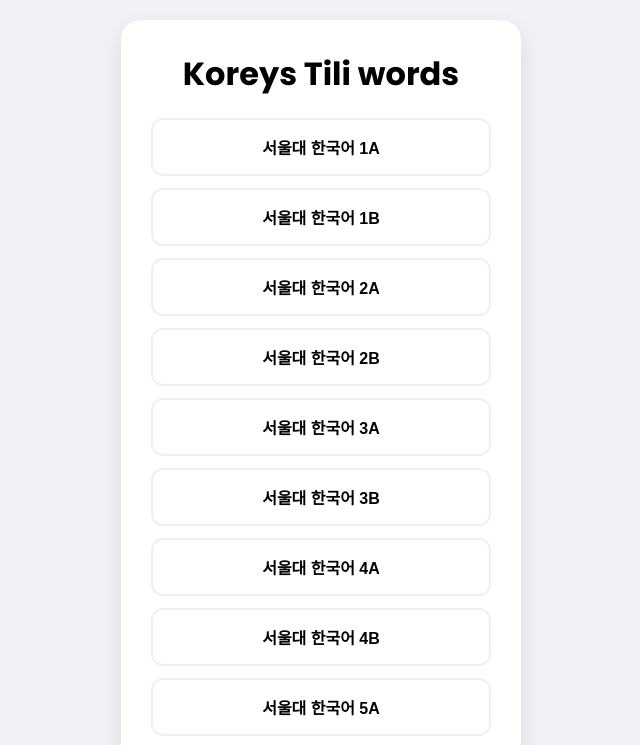
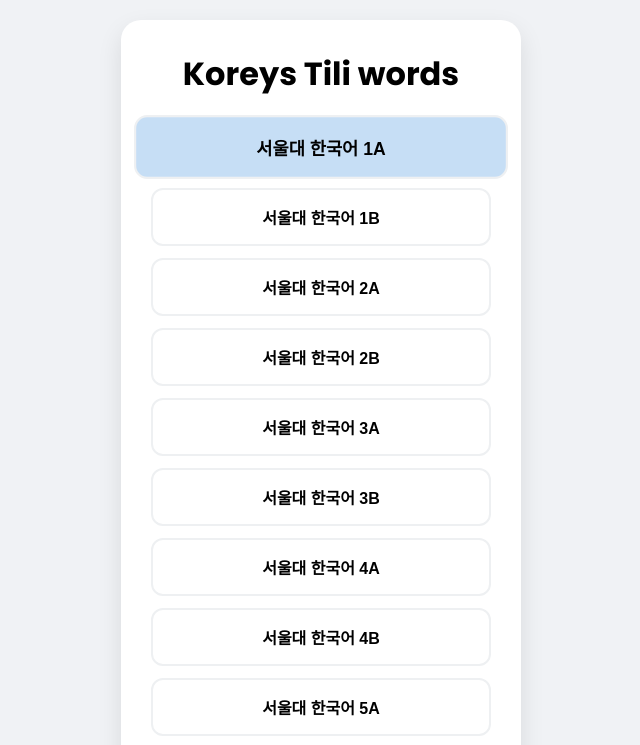
Before and after one commit to khojiakbar05/korean_words-web, a plain HTML site: page index.html in a window 1280 px wide. In both pictures the pointer is over the button 640 px from the left and 147 px from the top of the page. Shown: the top 745 px of the page, without its empty margins (319-959 px from the left). Drawn offline with Linux system fonts and the light colour scheme.

Commit message:
feat: fix: css part

```diff
--- a/style.css
+++ b/style.css
@@ -48,6 +48,11 @@ body {
     font-size: 16px;
     font-weight: 600;
     transition: all 0.3s;
+}
+
+.main-btn:hover {
+    background: #c6def5;
+    transform: scale(1.1);
 }
 
 
```
